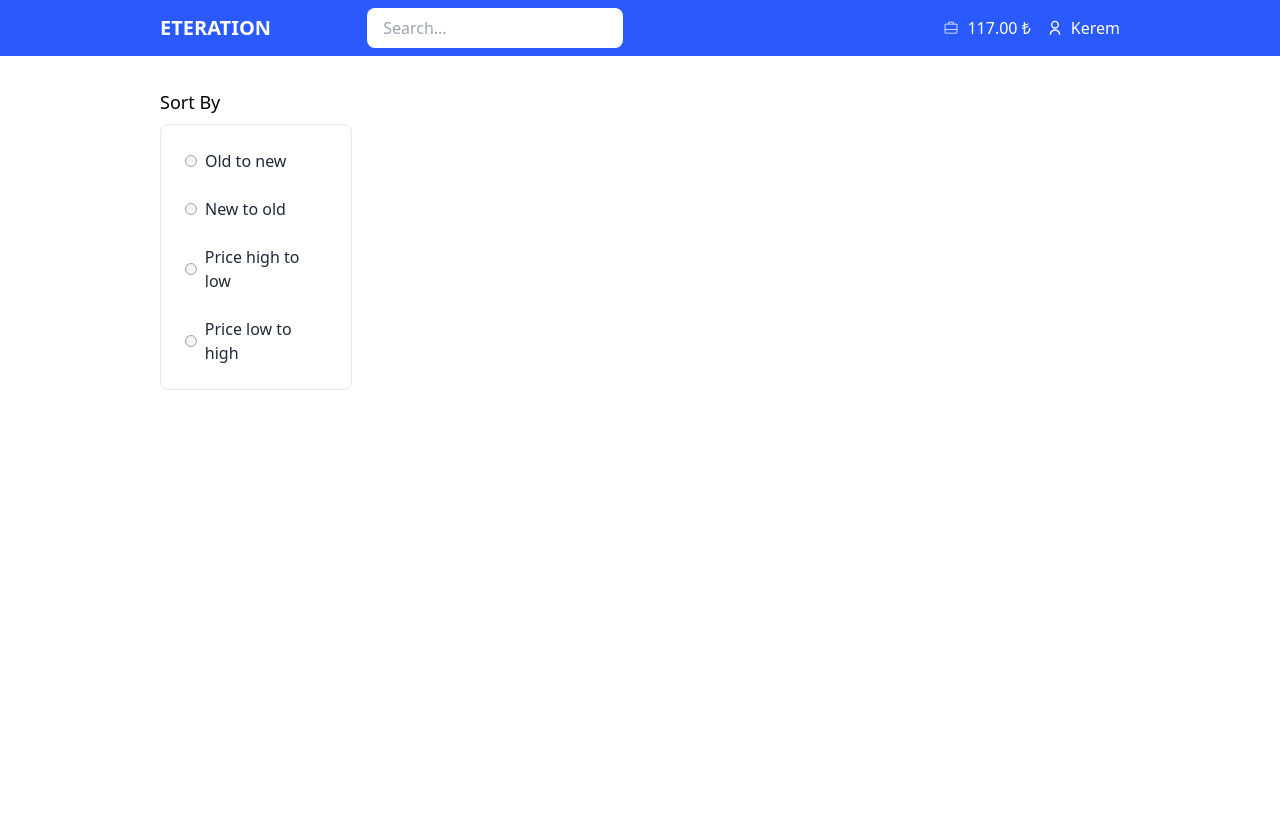
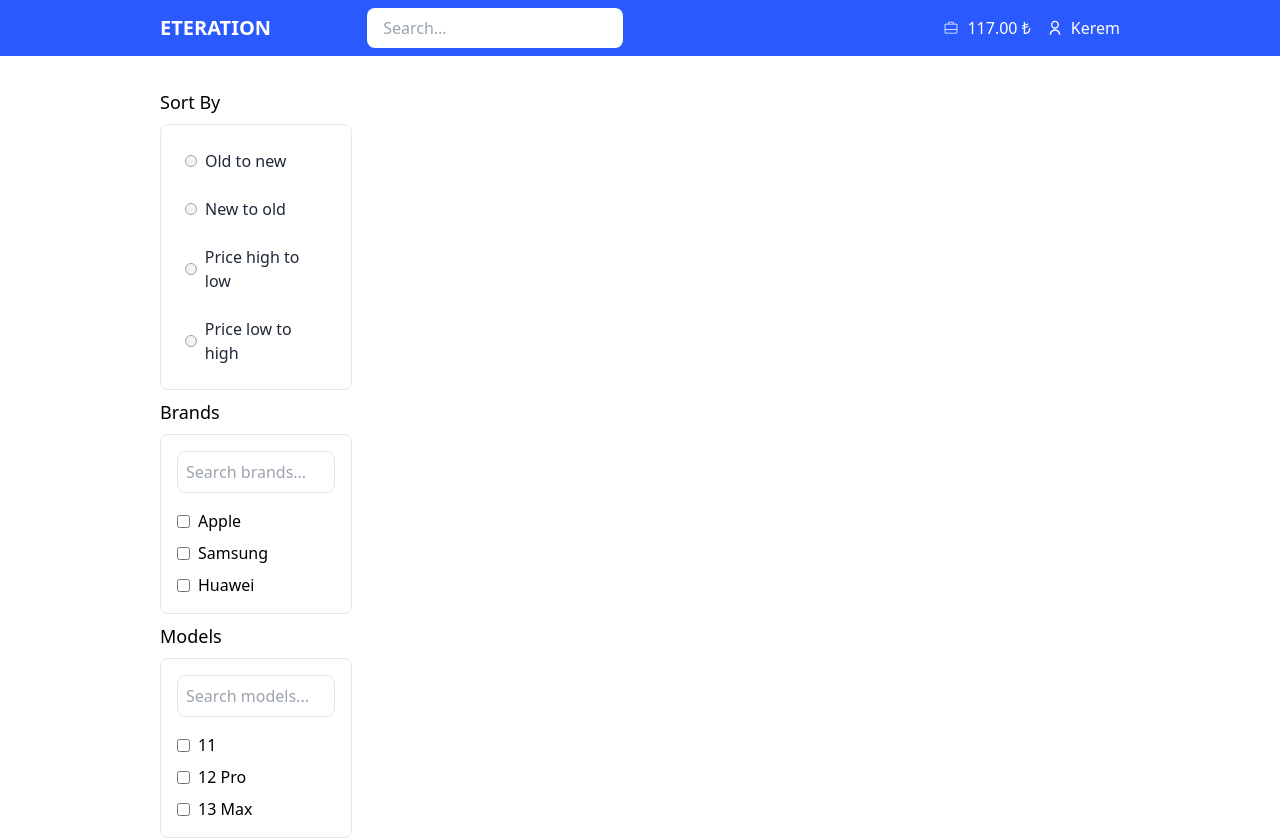
Before and after one commit to FercanSen/eteration-case, a React (Create React App) app: page / in a window 1280 px wide. Before the commit the page ends 800 px from the top, so only its background shows below. Built offline with nearby package versions, Linux system fonts and the light colour scheme.

Commit message:
Create brands and models filter

```diff
--- /dev/null
+++ b/src/components/Filters/BrandsFilter.tsx
@@ -0,0 +1,60 @@
+import React, { useState } from "react";
+import { useSelector, useDispatch } from "react-redux";
+import { AppDispatch, RootState } from "../../redux/store";
+import { setBrand } from "../../redux/filterSlice";
+
+interface BrandsFilterProps {
+  items: string[];
+}
+
+const BrandsFilter: React.FC<BrandsFilterProps> = ({ items }) => {
+  const dispatch = useDispatch<AppDispatch>();
+  const selectedBrands = useSelector((state: RootState) => state.filter.brand);
+
+  const [searchTerm, setSearchTerm] = useState("");
+
+  const filteredItems = items.filter((item) =>
+    item.toLowerCase().includes(searchTerm.toLowerCase())
+  );
+
+  const handleItemChange = (item: string) => {
+    const newSelection = selectedBrands?.includes(item)
+      ? selectedBrands.filter((brand: string) => brand !== item)
+      : [...(selectedBrands || []), item];
+
+    dispatch(setBrand(newSelection));
+  };
+
+  return (
+    <>
+      <h2 className="text-lg my-2">Brands</h2>
+      <div className="bg-white border rounded-lg p-4">
+        <input
+          type="text"
+          placeholder="Search brands..."
+          value={searchTerm}
+          onChange={(e) => setSearchTerm(e.target.value)}
+          className="w-full p-2 mb-4 border rounded-lg"
+        />
+        <ul className="space-y-2">
+          {filteredItems.map((item) => (
+            <li key={item} className="flex items-center space-x-2">
+              <input
+                type="checkbox"
+                id={item}
+                checked={selectedBrands?.includes(item) || false}
+                onChange={() => handleItemChange(item)}
+                className="form-checkbox text-blue-500"
+              />
+              <label htmlFor={item} className="ml-2 cursor-pointer">
+                {item}
+              </label>
+            </li>
+          ))}
+        </ul>
+      </div>
+    </>
+  );
+};
+
+export default BrandsFilter;
--- /dev/null
+++ b/src/components/Filters/ModelFilters.tsx
@@ -0,0 +1,60 @@
+import React, { useState } from "react";
+import { useSelector, useDispatch } from "react-redux";
+import { AppDispatch, RootState } from "../../redux/store";
+import { setModel } from "../../redux/filterSlice";
+
+interface ModelsFilterProps {
+  items: string[];
+}
+
+const ModelsFilter: React.FC<ModelsFilterProps> = ({ items }) => {
+  const dispatch = useDispatch<AppDispatch>();
+  const selectedModels = useSelector((state: RootState) => state.filter.model);
+
+  const [searchTerm, setSearchTerm] = useState("");
+
+  const filteredItems = items.filter((item) =>
+    item.toLowerCase().includes(searchTerm.toLowerCase())
+  );
+
+  const handleItemChange = (item: string) => {
+    const newSelection = selectedModels?.includes(item)
+      ? selectedModels.filter((model: string) => model !== item)
+      : [...(selectedModels || []), item];
+
+    dispatch(setModel(newSelection));
+  };
+
+  return (
+    <>
+      <h2 className="text-lg my-2">Models</h2>
+      <div className="bg-white border rounded-lg p-4">
+        <input
+          type="text"
+          placeholder="Search models..."
+          value={searchTerm}
+          onChange={(e) => setSearchTerm(e.target.value)}
+          className="w-full p-2 mb-4 border rounded-lg"
+        />
+        <ul className="space-y-2">
+          {filteredItems.map((item) => (
+            <li key={item} className="flex items-center space-x-2">
+              <input
+                type="checkbox"
+                id={item}
+                checked={selectedModels?.includes(item) || false}
+                onChange={() => handleItemChange(item)}
+                className="form-checkbox text-blue-500"
+              />
+              <label htmlFor={item} className="ml-2 cursor-pointer">
+                {item}
+              </label>
+            </li>
+          ))}
+        </ul>
+      </div>
+    </>
+  );
+};
+
+export default ModelsFilter;
--- a/src/components/ProductFilters.tsx
+++ b/src/components/ProductFilters.tsx
@@ -1,15 +1,21 @@
+import BrandsFilter from "./Filters/BrandsFilter";
+import ModelsFilter from "./Filters/ModelFilters";
 import SortByFilter from "./Filters/SortByFilter";
 
 const ProductFilters = () => {
-  const sortByItems = [
+  const sortByFilterItems = [
     "Old to new",
     "New to old",
     "Price high to low",
     "Price low to high",
   ];
+  const brandsFilterItems = ["Apple", "Samsung", "Huawei"];
+  const modelsFilterItems = ["11", "12 Pro", "13 Max"];
   return (
     <div>
-      <SortByFilter items={sortByItems} />
+      <SortByFilter items={sortByFilterItems} />
+      <BrandsFilter items={brandsFilterItems} />
+      <ModelsFilter items={modelsFilterItems} />
     </div>
   );
 };
--- a/src/redux/filterSlice.ts
+++ b/src/redux/filterSlice.ts
@@ -2,8 +2,8 @@ import { createSlice, PayloadAction } from "@reduxjs/toolkit";
 
 interface FilterState {
   sortBy: string | null;
-  brand: string | null;
-  model: string | null;
+  brand: string[] | null;
+  model: string[] | null;
 }
 
 const initialState: FilterState = {
@@ -19,10 +19,10 @@ const filterSlice = createSlice({
     setSortBy: (state, action: PayloadAction<string | null>) => {
       state.sortBy = action.payload;
     },
-    setBrand: (state, action: PayloadAction<string | null>) => {
+    setBrand: (state, action: PayloadAction<string[] | null>) => {
       state.brand = action.payload;
     },
-    setModel: (state, action: PayloadAction<string | null>) => {
+    setModel: (state, action: PayloadAction<string[] | null>) => {
       state.model = action.payload;
     },
     clearFilters: (state) => {
```
